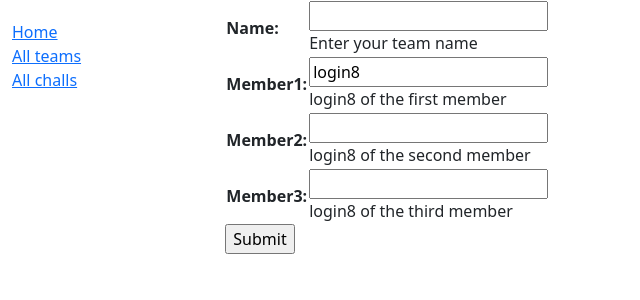
After one commit to henyxia/gis-5-server, a Django app: page /server/teams/create/ in a window 1280 px wide. The commit adds this page. Shown: the top 300 px of the page, without its empty margins (0-640 px from the left). Run offline with Django 4.2, Linux system fonts and the light colour scheme.

Commit message:
feat(team): add view and create

```diff
--- a/gis5ai/server/models.py
+++ b/gis5ai/server/models.py
@@ -1,4 +1,5 @@
 from django.db import models
+from django.urls import reverse
 
 class Team(models.Model):
     name = models.CharField(max_length=100, help_text='Enter your team name')
@@ -10,4 +11,13 @@
         return self.name
 
     def get_absolute_url(self):
-        return reverse('team-detail-view', args=[str(self.id)])
+        return reverse('team-detail', args=[str(self.id)])
+
+    def get_members(self):
+        members = [self.member1]
+        if self.member2:
+            members.append(self.member2)
+            if self.member3:
+                members.append(self.member3)
+
+        return members
--- /dev/null
+++ b/gis5ai/server/templates/server/team_form.html
@@ -0,0 +1,11 @@
+{% extends "base_generic.html" %}
+
+{% block content %}
+  <form action="" method="post">
+    {% csrf_token %}
+    <table>
+    {{ form.as_table }}
+    </table>
+    <input type="submit" value="Submit">
+  </form>
+{% endblock %}
--- a/gis5ai/server/templates/server/team_list.html
+++ b/gis5ai/server/templates/server/team_list.html
@@ -6,7 +6,7 @@
   <ul>
     {% for team in team_list %}
       <li>
-        <a href="{{ team.get_absolute_url }}">{{ team.name }}</a> ({{ team.name }})
+          <a href="{{ team.get_absolute_url }}">{{ team.name }}</a> ({{ team.get_members|join:", " }})
       </li>
     {% endfor %}
   </ul>
--- a/gis5ai/server/urls.py
+++ b/gis5ai/server/urls.py
@@ -4,4 +4,6 @@
 urlpatterns = [
         path('', views.index, name='index'),
         path('teams/', views.TeamListView.as_view(), name='teams'),
+        path('teams/<int:pk>', views.TeamDetailView.as_view(), name='team-detail'),
+        path('teams/create/', views.TeamCreate.as_view(), name='team-create'),
     ]
--- a/gis5ai/server/views.py
+++ b/gis5ai/server/views.py
@@ -1,5 +1,6 @@
 from django.shortcuts import render
 from django.views import generic
+from django.views.generic.edit import CreateView
 
 from .models import Team
 
@@ -16,3 +17,10 @@
     model = Team
     context_object_name = 'team_list'
     queryset = Team.objects.all()
+
+class TeamCreate(CreateView):
+    model = Team
+    fields = ['name', 'member1', 'member2', 'member3']
+
+class TeamDetailView(generic.DetailView):
+    model = Team
```
Also changed, not shown: gis5ai/server/templates/server/team_detail.html (added, +12 -0 lines).
